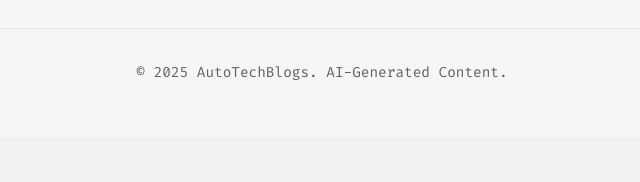
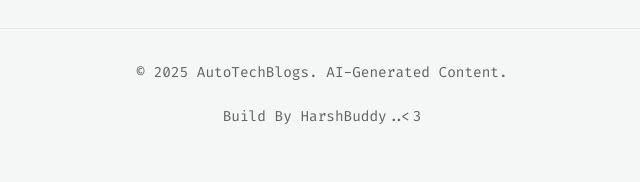
Before and after one commit to HarshwardhanZalte/AutoTechBlogs, a Django app: page / in a window 1280 px wide. Shown: the part 734-916 px from the top of the page, without its empty margins (318-958 px from the left). Before the commit the page ends 814 px from the top, so only its background shows below. Run offline with Django 5.2, Linux system fonts and the light colour scheme; data that the repository does not hold is empty.

Commit message:
update footer

```diff
--- a/blogs/templates/blogs/base.html
+++ b/blogs/templates/blogs/base.html
@@ -32,6 +32,7 @@
     <footer class="footer">
         <div class="container">
             <p>&copy; {% now "Y" %} AutoTechBlogs. AI-Generated Content.</p>
+            <p>Build By HarshBuddy..<3</p>
         </div>
     </footer>
 
```
